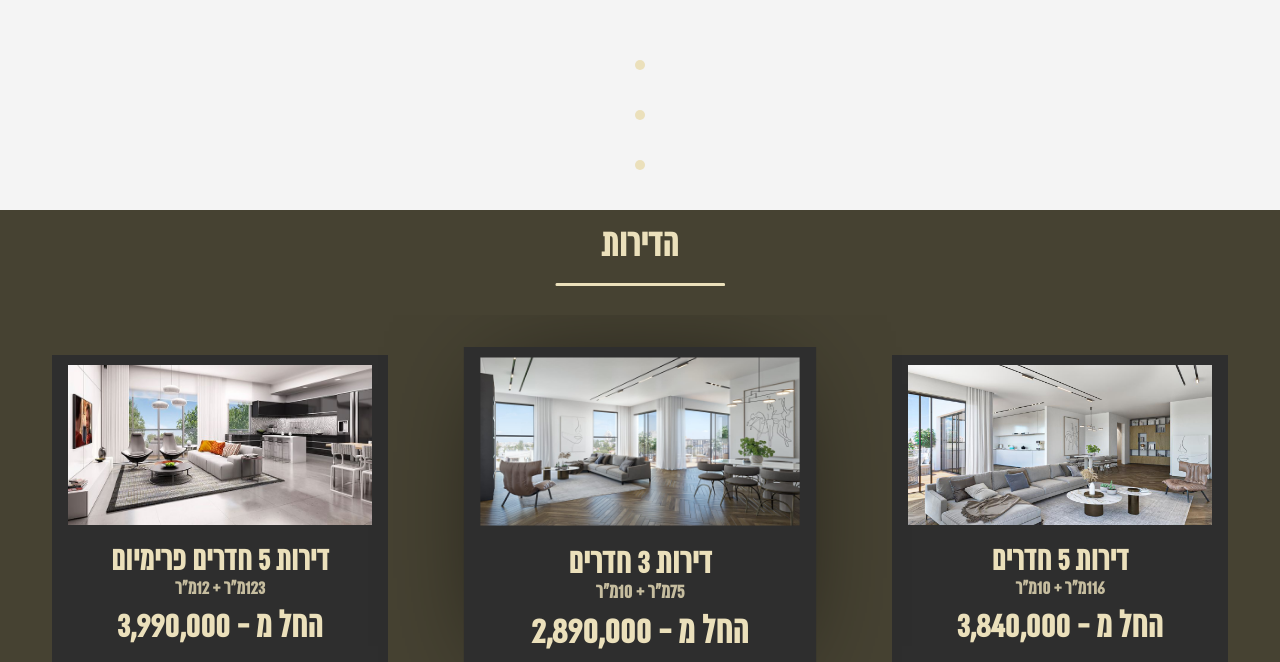
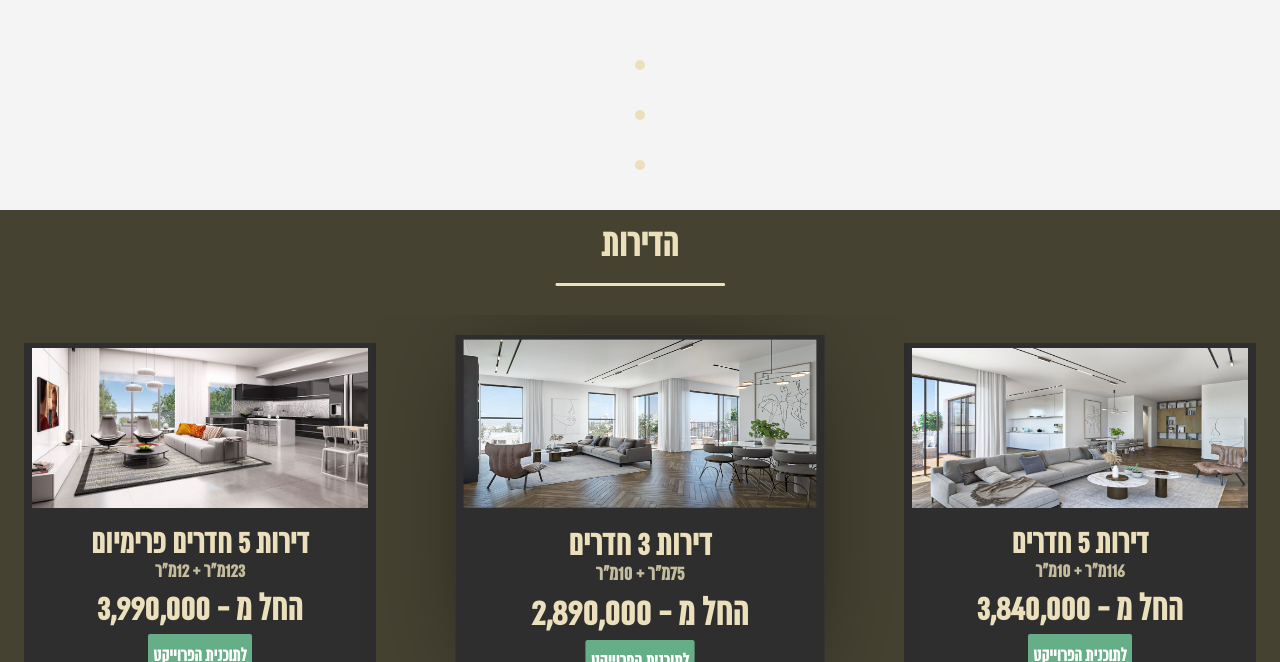
Before and after one commit to xvrjxui1/realestate, a plain HTML site: page index.html in a window 1280 px wide. Shown: the part 2138-2800 px from the top of the page. Drawn offline with nearby package versions, Linux system fonts and the light colour scheme.

Commit message:
logo and button on slider

```diff
--- a/index.html
+++ b/index.html
@@ -26,9 +26,9 @@
 
 
 
-        <!-- <div class="logo-wrapper">
+        <div class="logo-wrapper">
             <img src="/images/logo.png">
-        </div> -->
+        </div>
 
     </nav>
 
@@ -38,9 +38,13 @@
         <img src="./images/hero.jpg" alt="Hero">
 
         <span class="hero-wrapper__text">
-            <h1 id="looking">מחפשים דירה</h1>
+            <h1 id="looking">ברוכים הבאים לפרוייקט צל הגבעה</h1>
             <h2 id="butic">דירות בוטיק</h2>
             <h3 id="prices">החל מ - 2,890,000</h3>
+            <h1>באיזור מבוקש ברמת גן</h1>
+            <h1></h1>
+
+
         </span>
 
     </div>
@@ -152,22 +156,38 @@
             <div class="slider">
 
                 <div class="slide active">
-                    <div class="cards"><span><img src="./images/3rooms.jpg"></span> <h1>דירות 3 חדרים<span>75מ״ר + 10מ״ר</span><h1>החל מ - 2,890,000</h1></h1></div>
+                    <div class="cards">
+                        <span><img src="./images/3rooms.jpg"></span>
+                        <h1>דירות 3 חדרים
+                            <span>75מ״ר + 10מ״ר</span>
+                            <h1>החל מ - 2,890,000</h1>
+                        </h1>
+                        <button class="cards-button"><h1>לתוכנית הפרוייקט</h1></button>
+
+                    </div>
                 </div>
 
                 <div class="slide next">
-                    <div class="cards"><span><img src="./images/5rooms.jpg"></span> <h1>דירות 5 חדרים<span>116מ״ר + 10מ״ר</span><h1>החל מ - 3,840,000</h1></h1></div>
+                    <div class="cards"><span><img src="./images/5rooms.jpg"></span> <h1>דירות 5 חדרים<span>116מ״ר + 10מ״ר</span><h1>החל מ - 3,840,000</h1></h1>
+                        <button class="cards-button"><h1>לתוכנית הפרוייקט</h1></button>
+                    </div>
                 </div>
 
                 <div class="slide">
-                    <div class="cards"><span><img src="./images/3rooms-garden.jpg"></span> <h1>דירות גן<span>91מ״ר + 117מ״ר</span><h1>החל מ - 4,090,000</h1></h1></div>
+                    <div class="cards"><span><img src="./images/3rooms-garden.jpg"></span> <h1>דירות גן<span>91מ״ר + 117מ״ר</span><h1>החל מ - 4,090,000</h1></h1>
+                        <button class="cards-button"><h1>לתוכנית הפרוייקט</h1></button>
+                    </div>
                 </div>
 
                 <div class="slide">
-                    <div class="cards"><span><img src="./images/duplex.png"></span> <h1>דירות דופלקס<span>162מ״ר + 92מ״ר</span><h1>החל מ - 6,690,000</h1></h1></div>
+                    <div class="cards"><span><img src="./images/duplex.png"></span> <h1>דירות דופלקס<span>162מ״ר + 92מ״ר</span><h1>החל מ - 6,690,000</h1></h1>
+                        <button class="cards-button"><h1>לתוכנית הפרוייקט</h1></button>
+                    </div>
                 </div>
                 <div class="slide prev">
-                    <div class="cards"><span><img src="./images/5rooms-premium.jpg"></span> <h1>דירות 5 חדרים פרימיום<span>123מ״ר + 12מ״ר</span><h1>החל מ - 3,990,000</h1></h1></div>
+                    <div class="cards"><span><img src="./images/5rooms-premium.jpg"></span> <h1>דירות 5 חדרים פרימיום<span>123מ״ר + 12מ״ר</span><h1>החל מ - 3,990,000</h1></h1>
+                        <button class="cards-button"><h1>לתוכנית הפרוייקט</h1></button>
+                    </div>
                 </div>
             </div>
         </div>
@@ -178,8 +198,6 @@
         </div>
 
         <div class="appartments-text">
-            <br>
-            <br>
             <h1 style="opacity: .5;">השתמש בחצים להחלפת הדירות</h1>
             <br>
             <h1 style="opacity: .5; font-size:1.5em;">( קיימים 5 סוגי דירות )</h1>
@@ -522,8 +540,8 @@
             nautilusSlider({
             container:'.--nautilus-slider',
             prevBtn:'#left',nextBtn:'#right',
-            slideWidth:'21em',
-            slideHeight:'20em'
+            slideWidth:'22em',
+            slideHeight:'21.5em'
         });
     </script>
 </body>
--- a/script/main.js
+++ b/script/main.js
@@ -50,14 +50,14 @@
 
 
     setTimeout(()=>{
-        $("#looking").animate({opacity:'1',top:'25%'},1000)
+        $("#looking").animate({opacity:'1',top:'25%'},800)
     },500)
     setTimeout(()=>{
-        $("#butic").animate({opacity:'1',top:'45%'},2000)
+        $("#butic").animate({opacity:'1',top:'45%'},1500)
     },1000)
     setTimeout(()=>{
         $("#prices").animate({opacity:'1',top:'50%'},1000)
-    },2500)
+    },1500)
 
 
     dotsanimation=()=>{
--- a/style.scss
+++ b/style.scss
@@ -139,6 +139,8 @@ html, body {
         color: white;
         font-size: 4em;
         top: 15%;
+        letter-spacing: 5px;
+
     }
 
     h2{
@@ -275,6 +277,7 @@ html, body {
 
 .appartments-section {
     background-color: #464232;
+    height: auto;
 
     h1{
         font-size: 2.3rem;
@@ -312,15 +315,29 @@ html, body {
             background-color: rgb(46, 46, 46);
             width: 100%;
             height: 100%;
-            padding-top: 10px;
-            padding-bottom: 2em;
-            padding-right: 1em;
-            padding-left: 1em;
+            padding-top: 5px;
+            padding-bottom: 1em;
+            padding-right: .5em;
+            padding-left: .5em;
 
             span{
                 img {
                     width: 100%;
                     height: 10em;
+                }
+            }
+
+            .cards-button {
+                background-color: #65AE87;
+                padding: 5px;
+                margin-top: .3em;
+                text-decoration: none;
+                border: none;
+                border-radius: 2px;
+
+                h1 {
+                    color: white;
+                    font-size: 1.3em;
                 }
             }
 
@@ -350,6 +367,14 @@ html, body {
             color: white;
 
         }
+    }
+}
+
+.appartments-text {
+
+    padding: 10px;
+    h1 {
+
     }
 }
 
@@ -870,9 +895,8 @@ html, body {
 
     //__checkbox & his text(label)
 
-    .fixed-contact {
 
-    }
+
 [type="checkbox"]{
     display: none;
 }
```
Also changed, not shown: images/swipe-down.gif (added), style.css, 1 other file.
